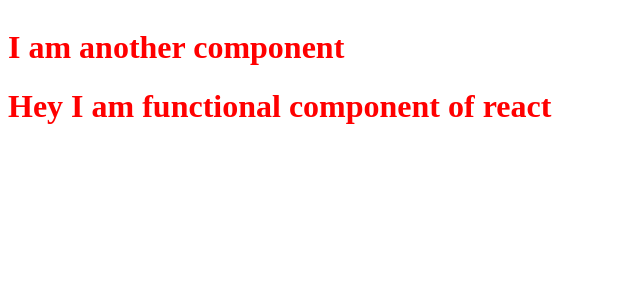
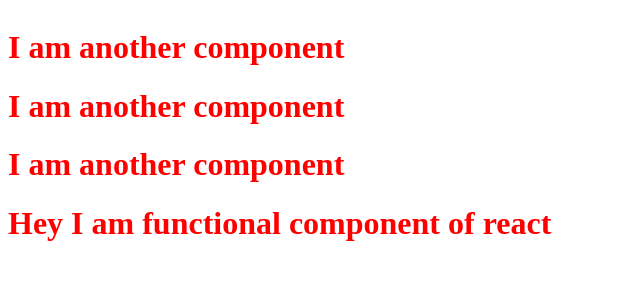
Before and after one commit to patelamancode/namaste-react-dev, a React (Vite) app: page / in a window 1280 px wide. Shown: the top 300 px of the page, without its empty margins (0-640 px from the left). Built offline with nearby package versions, Linux system fonts and the light colour scheme.

Commit message:
completing episode 3 with imp of components JSX and parcel with Babel

```diff
--- a/App.js
+++ b/App.js
@@ -13,7 +13,11 @@
 const HeadingFuncComponent = () => {
   return (
     <div id="container">
+      {/* these three things  are same */}
+      {NewComponent()}
       <NewComponent />
+      <NewComponent></NewComponent>
+      {/* till here */}
       <h1 className="heading">Hey I am functional component of react</h1>
     </div>
   );
```
Also changed, not shown: 3 other files (tests, documents, lock files or other folders).
